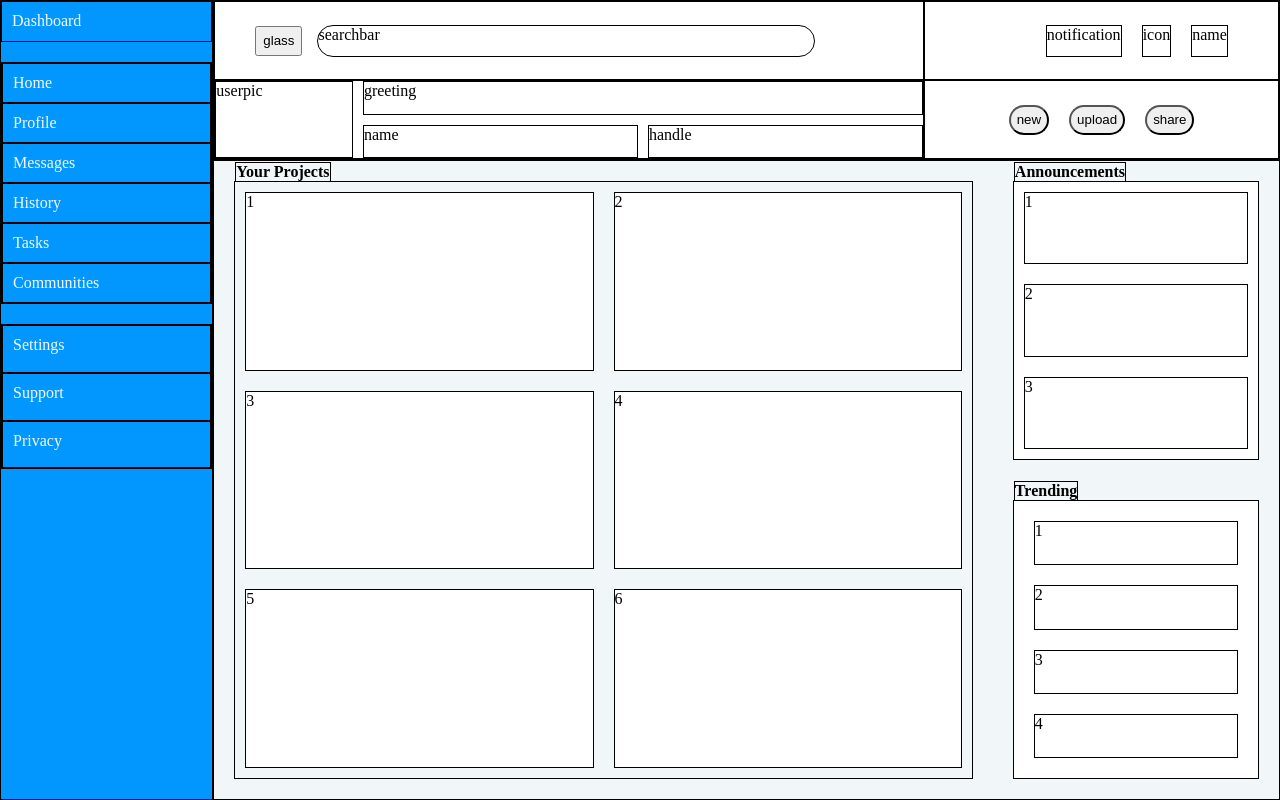
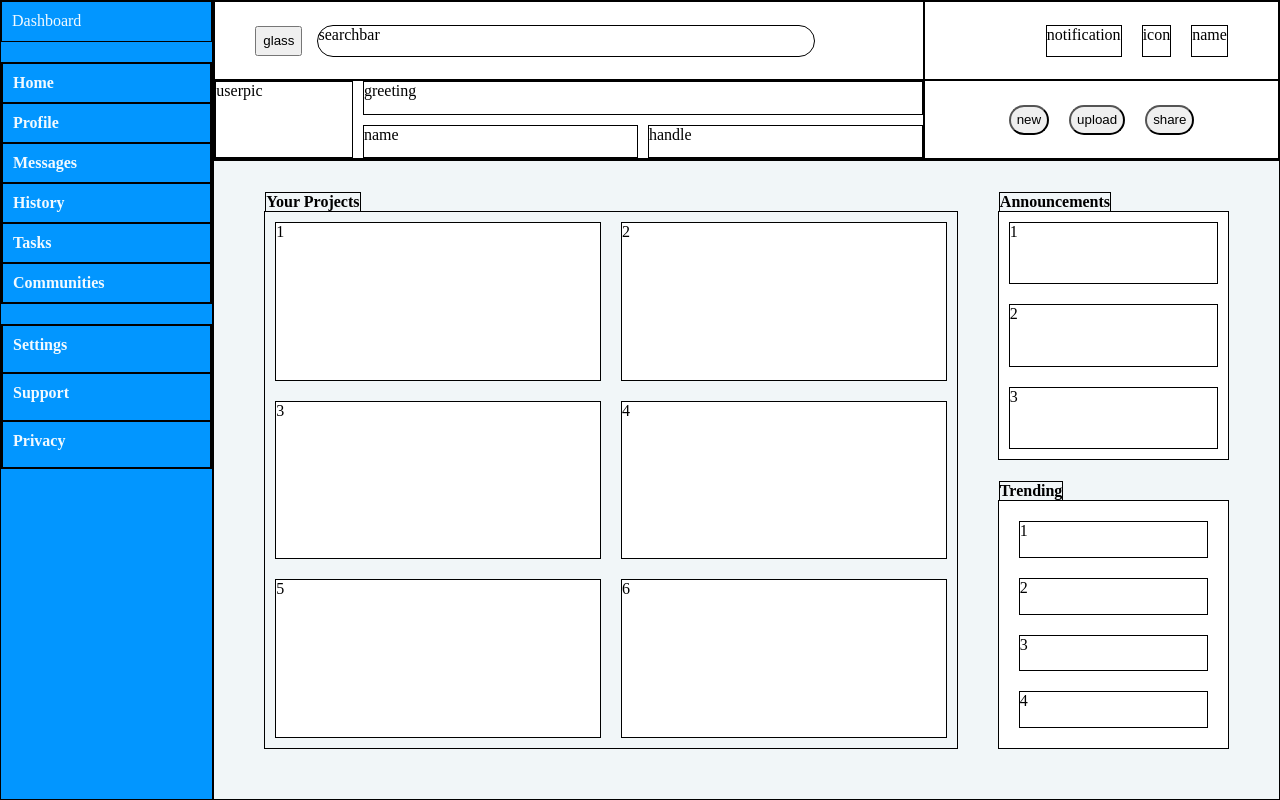
Before and after one commit to KevinPhDev/Admin-Dashboard, a plain HTML site: page index.html in a window 1280 px wide. Drawn offline with Linux system fonts and the light colour scheme.

Commit message:
Change sidebar font-weights

```diff
--- a/style.css
+++ b/style.css
@@ -113,6 +113,10 @@ body {
     display: grid;
 }
 
+.link {
+    font-weight: 550;
+}
+
 .link:hover {
     background-color: rgb(5, 100, 234);
 }
@@ -130,7 +134,7 @@ body {
     grid-template-areas:
     "projects announcements"
     "projects trending";
-    padding: 20px;
+    padding: 50px;
     gap: 40px;
     background-color: rgb(241, 246, 248);
 }
```
